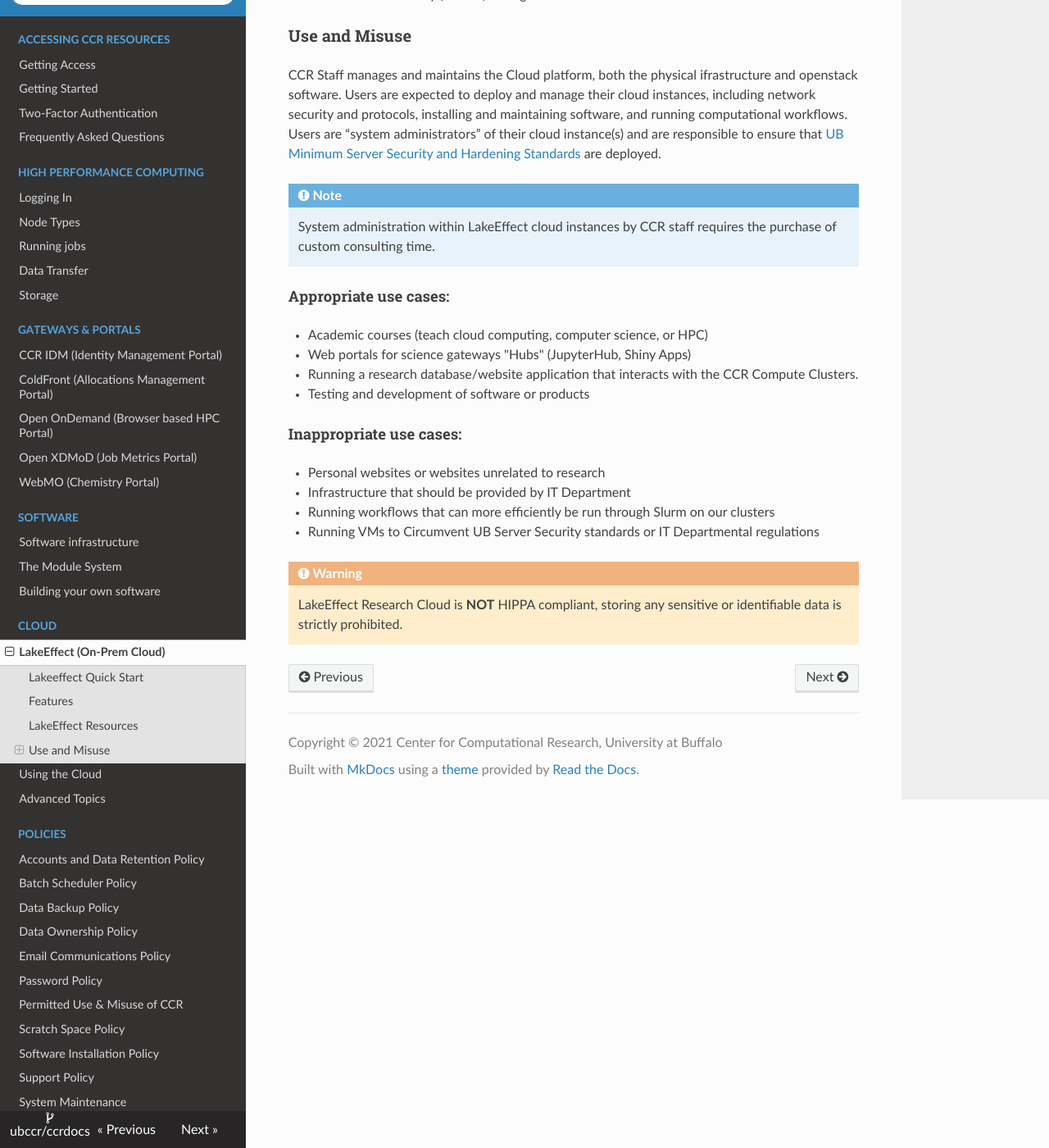
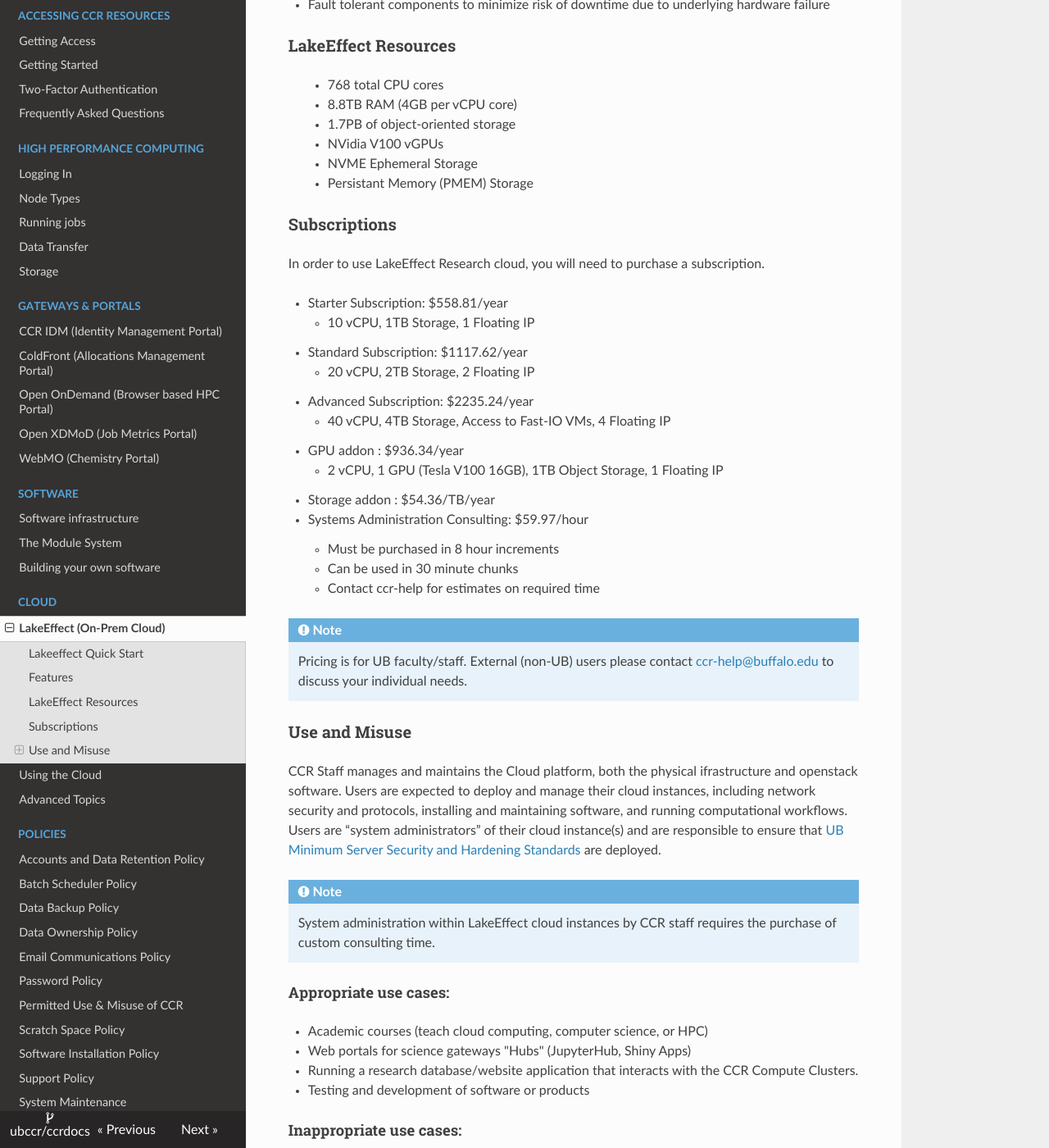
Before and after one commit to ubccr/ccrdocs, an MkDocs documentation site: the page built from pages/cloud/lake-effect.md, in a window 1280 px wide and 1400 px high, scrolled down 1355 px. Shown: the whole window at 82% size. Built offline with MkDocs 1.6.1, drawn with Linux system fonts in a browser that asks for light colours; nearby versions of some CDN libraries.

Commit message:
Modified the subscription information

```diff
--- a/pages/cloud/lake-effect.md
+++ b/pages/cloud/lake-effect.md
@@ -1,7 +1,7 @@
 ## LakeEffect Research Cloud _(On-Premise Cloud)_
 
 
-![](LakeEffectLogo_2.jpg)
+![](../images/cloud/LakeEffectLogo_2.jpg)
 
 CCR hosts a subscription based on-premise cloud service affectionately known as **"Lake Effect"**, which provides access to virtual servers, storage and networking that users setup and manage themselves. It is what is referred to as Infrastructure as a Service and is equivalent in functionality to Amazon's EC2 Cloud service.
 
@@ -10,38 +10,60 @@ Although high performance computing (HPC) is our largest and most widely used se
 
 ### Lakeeffect Quick Start
 
-1. Details on Pricing and Subscription packages is [here](subscriptions.md)
+1. Details on Pricing and Subscription packages is [here](#subscriptions)
 2. Request access through the [coldfront](../portals/coldfront.md) allocations management portal
 3. Once you have an active allocation, you can access the cloud through the [Dashboard](https://dashboard.cloud.ccr.buffalo.edu)
 4. Documenation on using Lakeeffect Cloud and Openstack:
-	- [Using LakeEffect Cloud](./using.md)
-	- [OpenStack Documentation](https://docs.openstack.org/)
-
+	* [Using LakeEffect Cloud](./using.md)
+	* [OpenStack Documentation](https://docs.openstack.org/)
 
 ### Features
 
 Features of Lake Effect:
 
-- Deploy virtual servers in minutes
-- Storage volume creation/snapshot
-- VPC Networking with access to public IP address space as well as the ability to create private networks
-- Wide range of Machine Types available inclunding GPUs and IO Optimized Storage
-- Various Linux operating systems are supported.  _**NOTE**: Windows images are not provided be CCR at this time_
-- Public Images of opensource Linux Distributions available as well as the ability for users to upload their own
-- Load balancing of virtual resources across multiple physical machines
-- Support for Floating IP addresses
-- Easily manage access to VMs using Security Groups and Rules
-- Built on Openstack Cloud Software [Openstack](https://www.openstack.org/)
-- Fault tolerant components to minimize risk of downtime due to underlying hardware failure
+* Deploy virtual servers in minutes
+* Storage volume creation/snapshot
+* VPC Networking with access to public IP address space as well as the ability to create private networks
+* Wide range of Machine Types available inclunding GPUs and IO Optimized Storage
+* Various Linux operating systems are supported.  _**NOTE**: Windows images are not provided be CCR at this time_
+* Public Images of opensource Linux Distributions available as well as the ability for users to upload their own
+* Load balancing of virtual resources across multiple physical machines
+* Support for Floating IP addresses
+* Easily manage access to VMs using Security Groups and Rules
+* Built on Openstack Cloud Software [Openstack](https://www.openstack.org/)
+* Fault tolerant components to minimize risk of downtime due to underlying hardware failure
 
 
 ### LakeEffect Resources
-> - 768 total CPU cores
-> - 8.8TB RAM (4GB per vCPU core)
-> - 1.7PB of object-oriented storage
-> - NVidia V100 vGPUs
-> - NVME Ephemeral Storage
-> - Persistant Memory (PMEM) Storage
+> * 768 total CPU cores
+> * 8.8TB RAM (4GB per vCPU core)
+> * 1.7PB of object-oriented storage
+> * NVidia V100 vGPUs
+> * NVME Ephemeral Storage
+> * Persistant Memory (PMEM) Storage
+
+
+### Subscriptions
+
+In order to use LakeEffect Research cloud, you will need to purchase a subscription.
+
+* Starter Subscription: $558.81/year
+    * 10 vCPU, 1TB Storage, 1 Floating IP
+* Standard Subscription: $1117.62/year
+    * 20 vCPU, 2TB Storage, 2 Floating IP
+* Advanced Subscription: $2235.24/year
+    * 40 vCPU, 4TB Storage, Access to Fast-IO VMs, 4 Floating IP
+* GPU addon : $936.34/year
+    * 2 vCPU, 1 GPU (Tesla V100 16GB), 1TB Object Storage, 1 Floating IP
+* Storage addon : $54.36/TB/year
+* Systems Administration Consulting: $59.97/hour
+
+    * Must be purchased in 8 hour increments
+    * Can be used in 30 minute chunks
+    * Contact ccr-help for estimates on required time
+
+!!! Note
+    Pricing is for UB faculty/staff. External (non-UB) users please contact ccr-help@buffalo.edu to discuss your individual needs.
 
 
 ### Use and Misuse
@@ -52,16 +74,16 @@ CCR Staff manages and maintains the Cloud platform, both the physical ifrastruct
     System administration within LakeEffect cloud instances by CCR staff requires the purchase of custom consulting time.
 
 #### Appropriate use cases:
-- Academic courses (teach cloud computing, computer science, or HPC)
-- Web portals for science gateways "Hubs" (JupyterHub, Shiny Apps)
-- Running a research database/website application that interacts with the CCR Compute Clusters.
-- Testing and development of software or products
+* Academic courses (teach cloud computing, computer science, or HPC)
+* Web portals for science gateways "Hubs" (JupyterHub, Shiny Apps)
+* Running a research database/website application that interacts with the CCR Compute Clusters.
+* Testing and development of software or products
 
 #### Inappropriate use cases:
-- Personal websites or websites unrelated to research
-- Infrastructure that should be provided by IT Department
-- Running workflows that can more efficiently be run through Slurm on our clusters
-- Running VMs to Circumvent UB Server Security standards or IT Departmental regulations
+* Personal websites or websites unrelated to research
+* Infrastructure that should be provided by IT Department
+* Running workflows that can more efficiently be run through Slurm on our clusters
+* Running VMs to Circumvent UB Server Security standards or IT Departmental regulations
 
 !!! Warning
     LakeEffect Research Cloud is **NOT** HIPPA compliant, storing any sensitive or identifiable data is strictly prohibited.
```
